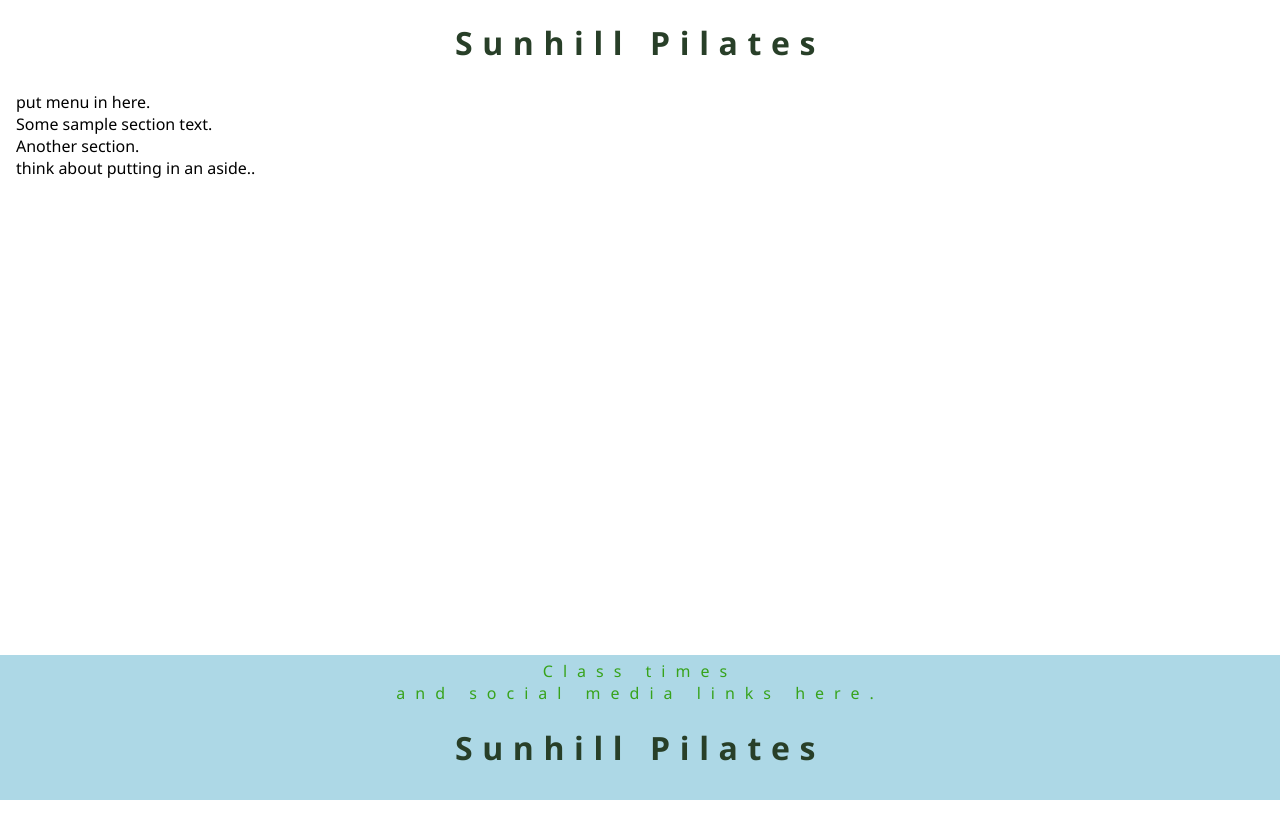
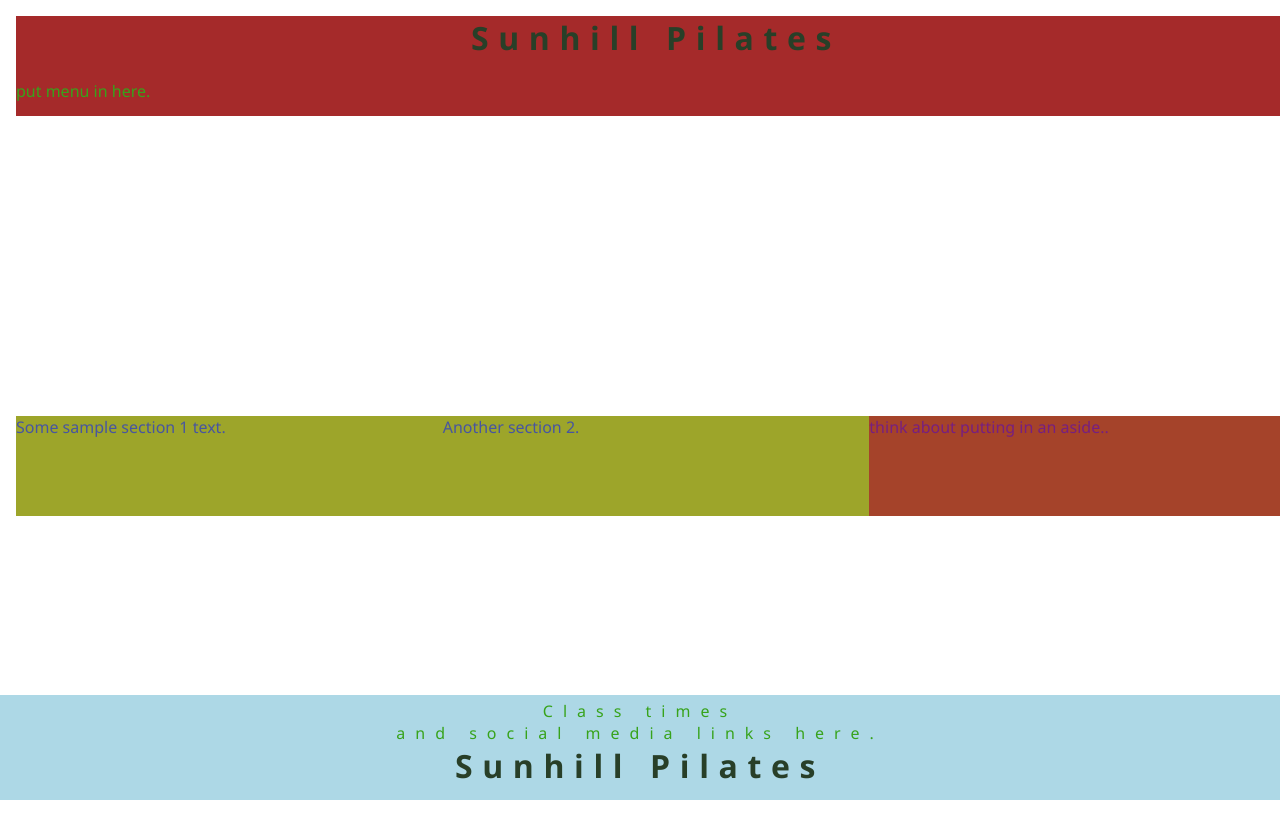
Before and after one commit to ian-IBCIRL/CI-PP1-SunhillPilates, a plain HTML site: page index.html in a window 1280 px wide. Before the commit the page ends 800 px from the top, so only its background shows below. Drawn offline with Linux system fonts and the light colour scheme; a web font is replaced by a local one.

Commit message:
flex box changes and section experiment

```diff
--- a/assets/css/style.css
+++ b/assets/css/style.css
@@ -1,4 +1,22 @@
 @import url('https://fonts.googleapis.com/css?family=Oswald|sans-serif&display=swap');
+@media screen {
+
+}
+
+* {
+   margin:0;
+   padding:0;
+   font-family: 'Segoe UI', Tahoma, Geneva, Verdana, sans-serif;
+
+  }
+
+.container{
+   height: 100vh ;
+   width: 100vw ;
+   overflow-x: hidden;
+   display: flex;
+   flex-wrap: wrap;
+}
 
 /* baseline body styling */
 body{
@@ -6,6 +24,26 @@ body{
     padding:0;
     font-family: 'Segoe UI', Tahoma, Geneva, Verdana, sans-serif;
    }
+
+header{
+   height: 100px;
+   flex: 1 0 100%;
+   color:rgb(55, 163, 27);
+   background-color: brown;
+}
+section{
+   height: 100px;
+   flex: 1 0 200px;
+   color:rgb(71, 85, 161);
+   background-color: rgb(157, 165, 42);
+}
+
+aside{
+   height: 100px;
+   flex: 1 0 200px;
+   color:rgb(118, 31, 129);
+   background-color: rgb(165, 67, 42);
+}
 
 /* headings styling */
 h1 {
@@ -28,7 +66,7 @@ a h1 {
     font-family: 'Segoe UI', Tahoma, Geneva, Verdana, sans-serif;
     letter-spacing: 0.30em;
     color: rgb(40, 63, 40);
-    height: 1.5em;
+    height: 2em;
  }
 
  /* anchor h1 hover styling */
@@ -43,10 +81,11 @@ a h1 {
     background-color: lightblue ;
     color: rgb(55, 163, 27);
     margin:0;
-    padding:5px 0 5px 0;
+    padding:5px 0 0 0;
     letter-spacing: 10px;
     bottom: 0;
     left: 0;
+    height: 100px;
     position: absolute;
     width: 100%;
 }
--- a/index.html
+++ b/index.html
@@ -1,5 +1,6 @@
 <!DOCTYPE html>
 <html lang="en">
+
 <head>
     <meta charset="UTF-8">
     <meta http-equiv="X-UA-Compatible" content="IE=edge">
@@ -7,7 +8,9 @@
     <link rel="stylesheet" href="assets/css/style.css">
     <title>Sunhill Pilates</title>
 </head>
+
 <body>
+    <div class="container">
         <header>
             <a href="./index.html">
                 <h1>Sunhill Pilates</h1>
@@ -16,11 +19,12 @@
                 put menu in here.
             </nav>
         </header>
+        <br>
         <section>
-    Some sample section text.
+            Some sample section 1 text.
         </section>
         <section>
-        Another section.
+            Another section 2.
         </section>
         <aside>
             think about putting in an aside..
@@ -32,5 +36,7 @@
                 <h1>Sunhill Pilates</h1>
             </a>
         </footer>
+    </div>
 </body>
+
 </html>
```
Lines whose indentation alone changed are shown as unchanged.
